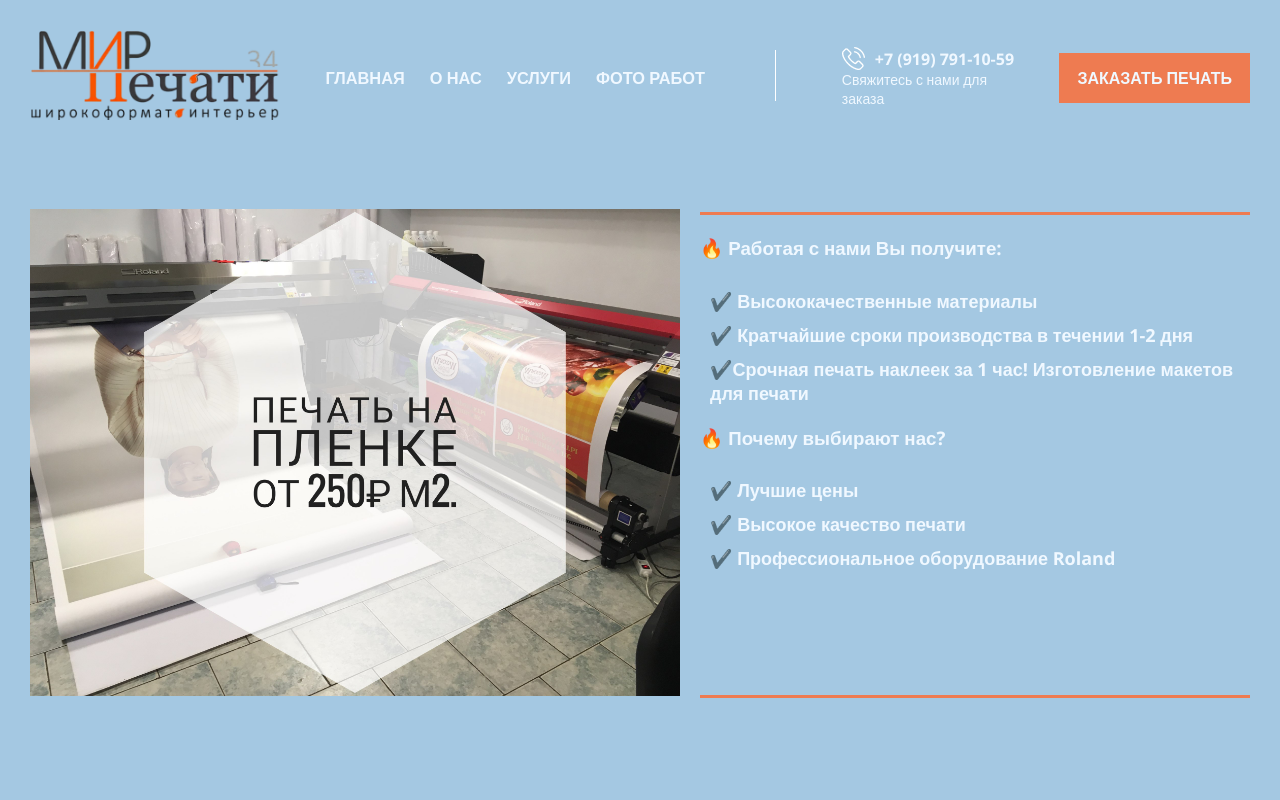
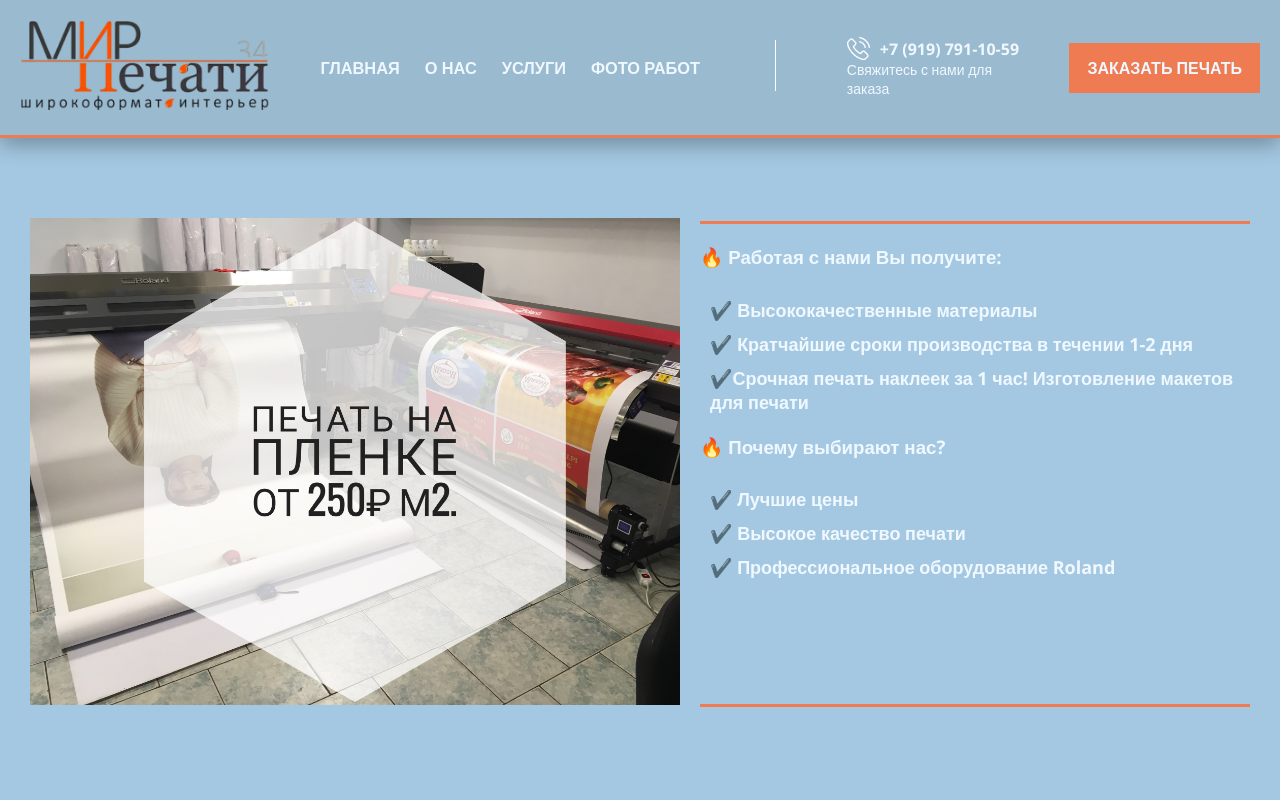
Before and after one commit to magma4810/first_-layout, a website built with webpack: page public/index.html in a window 1280 px wide. Shown: the top 800 px of the page. Built offline with nearby package versions, Linux system fonts and the light colour scheme.

Commit message:
header position fixed

```diff
--- a/public/index.html
+++ b/public/index.html
@@ -17,6 +17,7 @@
   </head>
   <body>
     <header>
+      <div class="container">
         <div class="header-logo">
           <img src="../src/images/image-Photoroom.png-Photoroom.png" alt="" />
         </div>
@@ -54,6 +55,7 @@
         </div>
         <div class="btn">
           <a class="button" href="#">ЗАКАЗАТЬ ПЕЧАТЬ</a>
+        </div>
       </div>
     </header>
     <div class="first-container">
--- a/src/style.css
+++ b/src/style.css
@@ -9,24 +9,31 @@ body {
   padding: 0;
   background-color: rgb(164, 200, 226);
   color: aliceblue;
-}
-
-.header-logo {
-  margin: 0;
+  padding-top: 134px;
 }
 
 .header-logo > img {
-  max-width: 250px;
-  height: auto;
-  margin: 0;
+  width: 250px;
+  max-width: 100%;
 }
 
 header {
-  margin: 0px 30px;
-  padding-top: 30px;
+  position: fixed;
+  background-color: rgb(154, 186, 208);
+  box-shadow: 0 7px 20px rgba(0, 0, 0, 0.3);
+  border-bottom: 3px solid rgb(238, 123, 81);
+  width: 100%;
+  top: 0;
+  left: 0;
+  z-index: 99;
+}
+
+.container {
   display: flex;
   align-items: center;
   justify-content: space-between;
+  margin: 0px 20px;
+  padding: 20px 0;
 }
 
 .header-nav {
```
Lines whose indentation alone changed are shown as unchanged.
